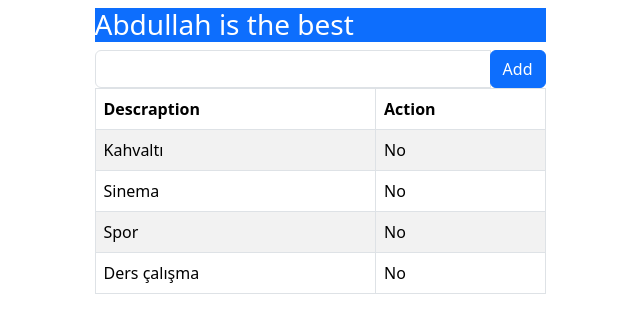
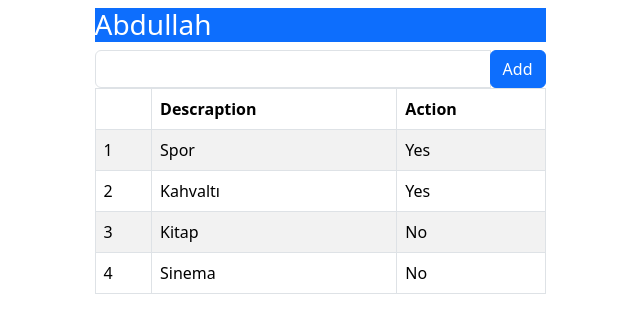
Before and after one commit to Abdullah-Alsabouni/Angular-Todo-project, an Angular app: page / in a window 1280 px wide. Shown: the top 332 px of the page, without its empty margins (320-960 px from the left). Built offline with nearby package versions, Linux system fonts and the light colour scheme.

Commit message:
3-Creating-model

```diff
--- /dev/null
+++ b/src/app/Model.ts
@@ -0,0 +1,22 @@
+export class Model {
+    user;
+    İtems;
+    constructor(){
+      this.user = "Abdullah"
+      this.İtems = [
+        new TodoItem("Spor", true),
+        new TodoItem("Kahvaltı", true),
+        new TodoItem("Kitap", false),
+        new TodoItem("Sinema", false)
+      ];
+    }
+   }
+
+   export class TodoItem {
+    description: string;
+    action: boolean;
+    constructor(description: string, action: boolean){
+      this.description = description;
+      this.action = action;
+    }
+   }
--- a/src/app/app-routing.module.ts
+++ b/src/app/app-routing.module.ts
@@ -7,4 +7,4 @@ const routes: Routes = [];
   imports: [RouterModule.forRoot(routes)],
   exports: [RouterModule]
 })
-export class AppRoutingModule { }
+export class AppRoutingModule {}
--- a/src/app/app.component.html
+++ b/src/app/app.component.html
@@ -3,7 +3,7 @@
     <div class="row justify-content-center">
       <div class="col-5">
         <h3 class="bg-primary text-white p3">
-          {{ user }}
+          {{ getName() }}
         </h3>
         <div class="input-group">
           <input type="text" class="form-control">
@@ -14,14 +14,23 @@
         <table class="table table-striped table-bordered">
           <thead>
             <tr>
+              <th></th>
               <th>Descraption</th>
               <th>Action</th>
             </tr>
           </thead>
           <tbody>
-            <tr *ngFor = "let item of items">
-                <td>{{ item.description }}</td>
-                <td>{{ item.action }}</td>
+            <tr *ngFor = "let item of getItems(); let i = index">
+               <td>{{ i+1 }}</td>
+              <td>{{ item.description }}</td>
+              <td [ngSwitch] = "item.action">
+                <span *ngSwitchCase = "true">
+                  Yes
+                </span>
+                <span *ngSwitchCase = "false">
+                  No
+                </span>
+              </td>
             </tr>
           </tbody>
         </table>
--- a/src/app/app.component.ts
+++ b/src/app/app.component.ts
@@ -1,4 +1,6 @@
 import { Component } from '@angular/core';
+import { Model } from './model';
+
 
 @Component({
   selector: 'app-root',
@@ -6,14 +8,13 @@ import { Component } from '@angular/core';
   styleUrl: './app.component.css'
 })
 export class AppComponent {
-  user = "Abdullah is the best";
+  model1 = new Model();
 
-  items = [
-    { description: "Kahvaltı", action: "No"},
-    { description: "Sinema", action: "No"},
-    { description: "Spor", action: "No"},
-    { description: "Ders çalışma", action: "No"}
+  getName() {
+    return this.model1.user;
+  }
 
-  ];
-
+  getItems() {
+    return this.model1.İtems;
+  }
 }
--- a/src/app/app.module.ts
+++ b/src/app/app.module.ts
@@ -16,4 +16,4 @@ import { NgFor } from '@angular/common';
   providers: [],
   bootstrap: [AppComponent]
 })
-export class AppModule { }
+export class AppModule {}
```
